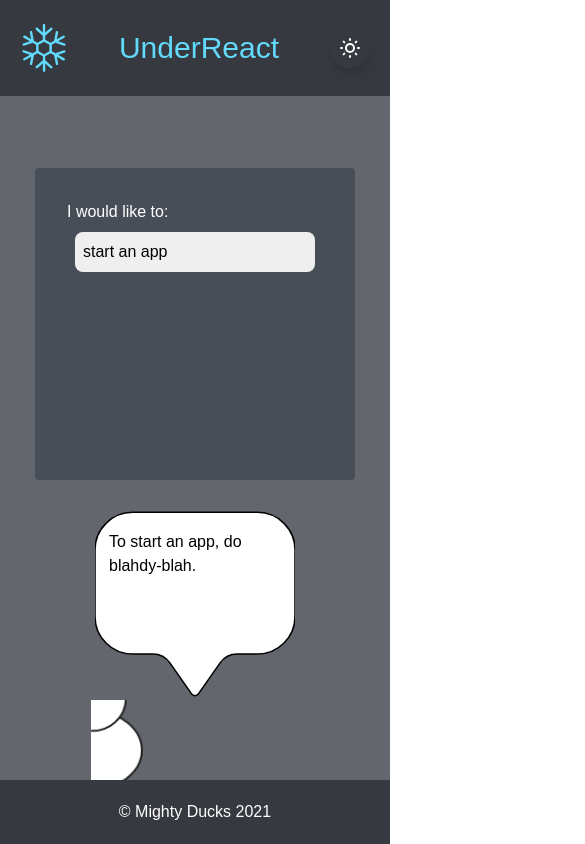
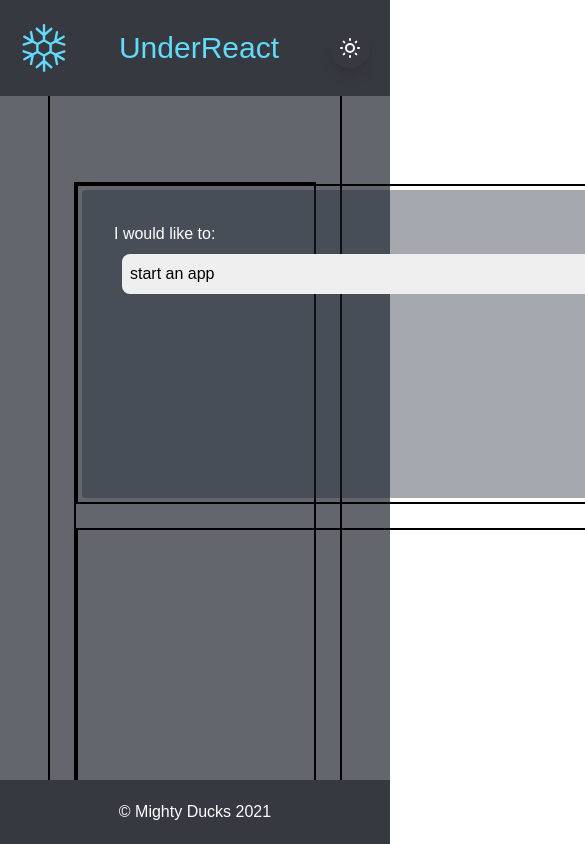
Before and after one commit to Holberton-Webstack-Portfolio-Project/UnderReact, a React (Create React App) app: page / in a window 390 px wide. Shown: the top 844 px of the page, 585 px wide, since content can reach past the window. Built offline with nearby package versions, Linux system fonts and the light colour scheme.

Commit message:
[DEV] Add responsive breakpoints

```diff
--- a/src/components/Body.js
+++ b/src/components/Body.js
@@ -3,9 +3,8 @@ import SyntaxPane from './SyntaxPane';
 
 export default function Body() {
   return (
-  <div class="container px-5 py-24 mt-20 mx-auto">
+  <div class="container px-5 py-24 mt-20 mx-auto border-black border-2">
       <DropdownWidget />
-      <SyntaxPane />
   </div>
   )
   }
--- a/src/components/ContentPane.js
+++ b/src/components/ContentPane.js
@@ -1,4 +1,5 @@
 import React from 'react';
+import SyntaxPane from './SyntaxPane';
 
 class ContentPane extends React.Component {
   constructor(props) {
@@ -10,9 +11,10 @@ class ContentPane extends React.Component {
   render() {
 
     return (
-      <div class="p-1 mb-4 lg:w-1/3 lg:mb-0">
-        <div class="h-full bg-gray-800 bg-opacity-40 p-8 rounded">
+      <div class="p-1 mb-0 lg:w-1/3 lg:h-80 border-black border-2">
+        <div class="h-full bg-gray-800 bg-opacity-40 p-8 rounded lg:overflow-y-auto">
           <p className="dark:text-white">{this.props.content}</p>
+          <SyntaxPane />
         </div>
       </div>
     );
--- a/src/components/DropdownWidget.js
+++ b/src/components/DropdownWidget.js
@@ -65,17 +65,17 @@ class DropdownWidget extends React.Component {
       }
 
       return (
-        <select className="appearance-none p-2 m-2 rounded-lg w-60" id={"dropdown"+ind.toString()} onChange={this.handleChange}>
+        <select className="flex flex-col appearance-none p-2 m-2 rounded-lg w-full lg:w-56" id={"dropdown"+ind.toString()} onChange={this.handleChange}>
           {children.map((x, ind) => {
             return (<option key={ind + 1} value={x}>{addTopic(x).title}</option>);
           })}
         </select>);
       });
     return (
-      <div class="flex flex-wrap justify-center -m-3">
+      <div class="flex flex-col lg:flex-row flex-wrap justify-center m-1 border-black border-2">
 
-        <div class="p-1 mb-6 lg:w-1/3 lg:mb-0 h-80">
-          <div class="h-full bg-gray-800 bg-opacity-40 p-8 rounded">
+        <div class="p-1 mb-6 lg:w-1/3 lg:mb-0 h-80 border-black border-2">
+          <div class="h-full bg-gray-800 bg-opacity-40 p-8 rounded overflow-y-auto">
             <h3 className="dark:text-white">I would like to:</h3>
             <form>
               {menu}
--- a/src/components/Melty.js
+++ b/src/components/Melty.js
@@ -5,7 +5,7 @@ import './Melty.css';
 
 export default function Melty (props) {
     return (
-        <div className="mb-4 w-auto lg:mb-0 flex flex-col items-center h-128 w-96">
+        <div className="mb-4 w-auto lg:mb-0 flex flex-col items-center h-128 w-96 border-black border-2">
           <MeltySpeech text={props.text}/>
           <div className="h-32 w-52">
             <MeltyIcon />
```
